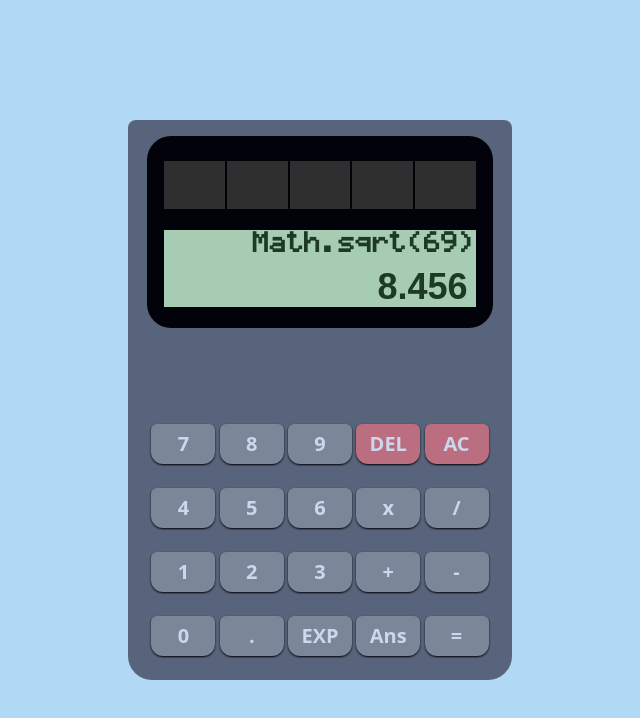
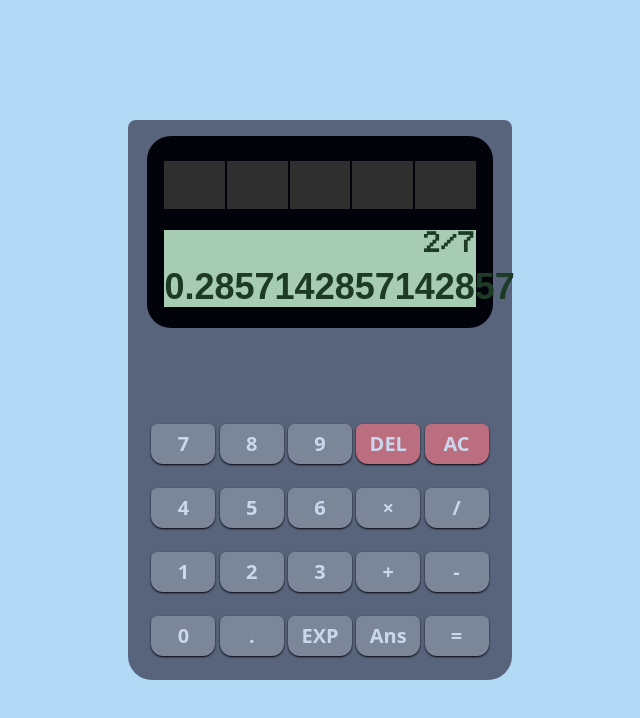
Before and after one commit to kimjisena/js-calculator, a React (Create React App) app: page / in a window 1280 px wide. Shown: the top 718 px of the page, without its empty margins (320-960 px from the left). Built offline with nearby package versions, Linux system fonts and the light colour scheme; a web font is replaced by a local one.

Commit message:
fix display overflow

```diff
--- a/src/App.jsx
+++ b/src/App.jsx
@@ -3,25 +3,36 @@ import Display from "./components/Display";
 import Input from "./components/Input";
 
 function App () {
-    const [input, setInput] = useState('Math.sqrt(69)');
-    const [output, setOutput] = useState(8.456);
+
+    const [input, setInput] = useState([2, '/', 7]);
+    const [output, setOutput] = useState(2/7);
     const [ans, setAns] = useState(0);
 
+    const prepareInput = () => {
+        if (input.length === 0) {
+            return 0;
+        } else if (input.length <= 17) {
+            return input.join('');
+        } else {
+            return input.slice(input.length - 17).join('');
+        }
+    }
+
     const handleClick = (event) => {
-        let key = event.currentTarget.id;
+        let key = event.currentTarget;
 
-        switch (key) {
+        switch (key.id) {
             case 'clear':
-                setInput('');
+                setInput([]);
                 setOutput(0);
                 break;
             case 'delete':
                 setInput(input.slice(0, input.length - 1));
                 break;
-            case 'answer':
-                setInput(input+'Ans');
+            case 'exponent': case 'answer':
                 break;
             default:
+                setInput([...input, key.innerText]);
                 break;
         }
     }
@@ -29,7 +40,7 @@ function App () {
     return (
         <div className={`flex flex-col justify-center items-center w-full h-[100vh]`}>
             <div className={`app flex flex-col justify-between items-center w-96 h-[70%] bg-gray-one rounded-b-3xl rounded-t-lg`}>
-                <Display input={input} output={output} />
+                <Display input={prepareInput()} output={output} />
                 <Input clickHandler={handleClick} />
             </div>
         </div>
--- a/src/components/Display.jsx
+++ b/src/components/Display.jsx
@@ -12,11 +12,9 @@ function Display ({input, output}) {
                     <div id='panel-divider' className={`w-[2px] h-full bg-black`}></div>
                 </div>
 
-                <div id='display' className={`flex flex-col justify-between items-center w-[90%] h-[40%] bg-display-bg`}>
+                <div className={`flex flex-col justify-between items-center w-[90%] h-[40%] bg-display-bg`}>
 
-                    <div dir='rtl' id='input-line' className={`w-full text-right text-display-fg font-line-one text-xl font-bold overflow-hidden`}>
-                        {input}
-                    </div>
+                    <div id='display' className={`w-full text-right text-display-fg font-line-one text-xl font-bold overflow-hidden`}>{input}</div>
 
                     <div id='output-line' className={`w-full text-right text-display-fg font-line-two text-4xl font-bold pr-2`}>
                         {output}
--- a/src/components/InputButton.jsx
+++ b/src/components/InputButton.jsx
@@ -1,9 +1,20 @@
 import React from 'react';
 
 function InputButton ({name, value, clickHandler}) {
+
+    if (name === 'multiply') {
+        return (
+            <>
+                <div onClick={(ev) => clickHandler(ev)} id={name} className={`flex justify-center items-center hover:cursor-pointer w-16 h-10 ${name === 'delete' || name === 'clear' ? 'bg-red' : 'bg-gray-two'} rounded-t-md rounded-b-xl shadow-sm shadow-black active:shadow-inner text-xl text-white font-bold`}>
+                    &times;
+                </div>
+            </>
+        );
+    }
+
     return (
         <>
-            <div onClick={(ev) => clickHandler(ev)} id={name} className={`flex justify-center items-center hover:cursor-pointer w-16 h-10 ${name === 'delete' || name === 'clear' ? 'bg-red' : 'bg-gray-two'} rounded-t-md rounded-b-xl shadow-sm shadow-black active:shadow-inner text-xl text-white font-bold`}>
+            <div onClick={(ev) => clickHandler(ev)} id={name} className={`flex justify-center items-center ${name === 'exponent' || name === 'answer' ? 'hover:cursor-not-allowed': 'hover:cursor-pointer' } w-16 h-10 ${name === 'delete' || name === 'clear' ? 'bg-red' : 'bg-gray-two'} rounded-t-md rounded-b-xl shadow-sm shadow-black ${name !== 'exponent' && name !== 'answer' ? 'active:shadow-inner' : ''} text-xl text-white font-bold`}>
                 {value}
             </div>
         </>
```
